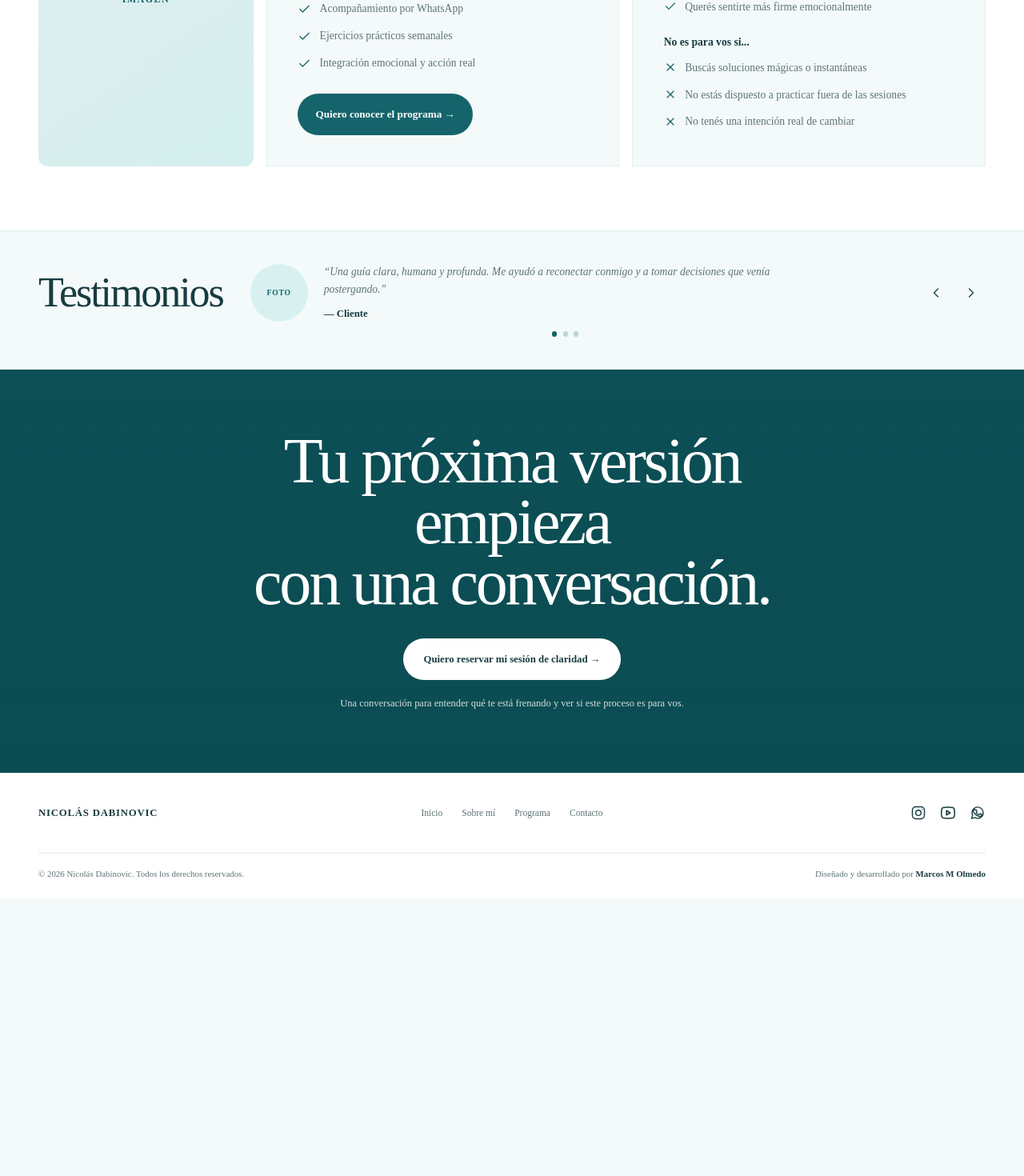
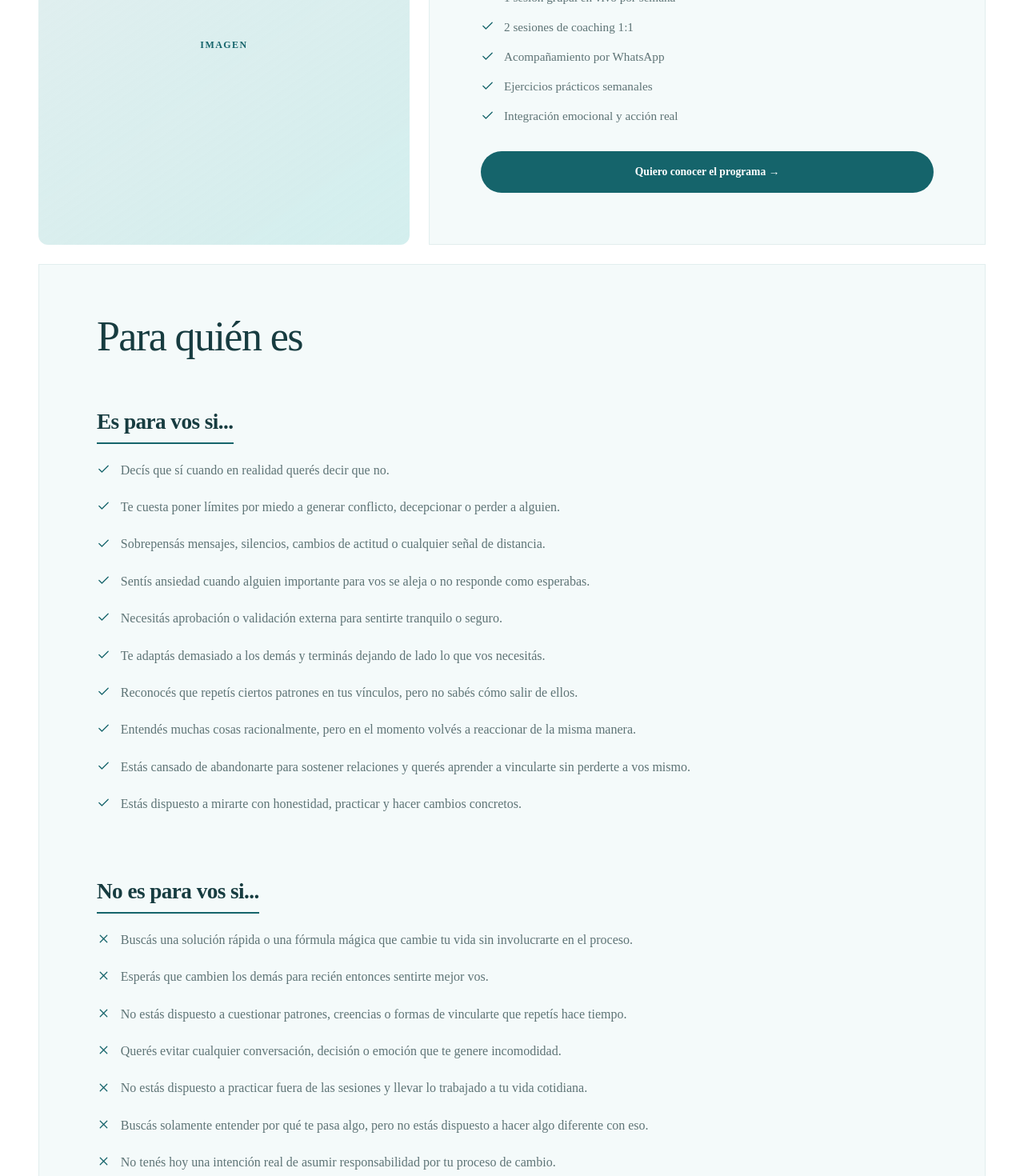
Before and after one commit to MarcosMolmedo/nicolas-dabinovic, a Next.js app: page / in a window 1280 px wide. Shown: the part 2880-4350 px from the top of the page at 80% size. Before the commit the page ends 4003 px from the top, so only its background shows below. Built offline with nearby package versions, Linux system fonts and the light colour scheme.

Commit message:
Update program audience section layout and content

```diff
--- a/src/components/sections/Program.module.css
+++ b/src/components/sections/Program.module.css
@@ -1,5 +1,5 @@
 .section {
-  padding-block: 1rem 4.5rem;
+  padding-block: 1rem 5rem;
   background-color: var(--color-white);
 }
 
@@ -19,7 +19,6 @@
   justify-content: center;
 
   width: 100%;
-  min-width: 0;
   min-height: 22rem;
   overflow: hidden;
 
@@ -45,40 +44,35 @@
 }
 
 /* =========================
-   CARDS
+   PROGRAM
    ========================= */
 
-.program,
-.audience {
-  min-width: 0;
-  padding: 2rem;
+.program {
+  padding: clamp(2rem, 5vw, 3.5rem);
 
   background-color: var(--color-background);
   border: 1px solid rgba(21, 100, 107, 0.08);
 }
 
-.title {
+.title,
+.audienceTitle {
   margin: 0;
 
   color: var(--color-heading);
 
   font-family: var(--font-heading), serif;
-  font-size: clamp(2.2rem, 8vw, 2.8rem);
+  font-size: clamp(2.25rem, 5vw, 3rem);
   font-weight: 500;
   line-height: 1;
   letter-spacing: -0.03em;
 }
 
-/* =========================
-   LISTS
-   ========================= */
-
 .list {
   display: flex;
   flex-direction: column;
-  gap: 0.8rem;
+  gap: 0.85rem;
 
-  margin: 1.5rem 0 0;
+  margin: 1.75rem 0 0;
   padding: 0;
 
   list-style: none;
@@ -87,7 +81,7 @@
 .list li {
   display: flex;
   align-items: flex-start;
-  gap: 0.65rem;
+  gap: 0.75rem;
 
   color: var(--color-text);
 
@@ -104,25 +98,6 @@
 }
 
 /* =========================
-   LABELS
-   ========================= */
-
-.label {
-  margin: 1.5rem 0 0;
-
-  color: var(--color-heading);
-
-  font-family: var(--font-body), sans-serif;
-  font-size: 0.95rem;
-  font-weight: 700;
-  line-height: 1.4;
-}
-
-.label + .list {
-  margin-top: 0.75rem;
-}
-
-/* =========================
    BUTTON
    ========================= */
 
@@ -131,8 +106,8 @@
   align-items: center;
   justify-content: center;
 
-  margin-top: 1.75rem;
-  padding: 0.95rem 1.4rem;
+  margin-top: 2rem;
+  padding: 0.95rem 1.5rem;
 
   color: var(--color-white);
   background-color: var(--color-primary);
@@ -140,7 +115,7 @@
   border-radius: 999px;
 
   font-family: var(--font-body), sans-serif;
-  font-size: 0.9rem;
+  font-size: 0.85rem;
   font-weight: 700;
 
   transition:
@@ -154,98 +129,178 @@
 }
 
 /* =========================
-   TABLET
-   768px — 1099px
+   AUDIENCE
    ========================= */
 
-@media (min-width: 768px) and (max-width: 1099px) {
+.audience {
+  padding: clamp(2rem, 5vw, 4rem);
+
+  background-color: var(--color-background);
+  border: 1px solid rgba(21, 100, 107, 0.08);
+}
+
+/*
+  IMPORTANTE:
+  Acá generamos espacio REAL entre
+  "Para quién es" y "Es para vos si..."
+*/
+.audienceTitle {
+  margin-bottom: 3.5rem;
+}
+
+/*
+  Cada grupo ahora es independiente.
+*/
+.audienceBlock {
+  width: 100%;
+}
+
+/*
+  Esta regla separa específicamente
+  "No es para vos si..." del último ✓.
+*/
+.audienceBlock + .audienceBlock {
+  margin-top: 4rem;
+}
+
+.label {
+  display: inline-block;
+
+  margin: 0 0 1.25rem;
+  padding-bottom: 0.55rem;
+
+  color: var(--color-heading);
+
+  border-bottom: 2px solid var(--color-primary);
+
+  font-family: var(--font-heading), serif;
+  font-size: clamp(1.35rem, 4vw, 1.7rem);
+  font-weight: 600;
+  line-height: 1.2;
+  letter-spacing: -0.02em;
+}
+
+.audienceList {
+  display: flex;
+  flex-direction: column;
+  gap: 1.1rem;
+
+  margin: 0;
+  padding: 0;
+
+  list-style: none;
+}
+
+.audienceList li {
+  display: flex;
+  align-items: flex-start;
+  gap: 0.8rem;
+
+  color: var(--color-text);
+
+  font-family: var(--font-body), sans-serif;
+  font-size: 0.95rem;
+  line-height: 1.6;
+}
+
+.audienceList svg {
+  flex: 0 0 auto;
+  margin-top: 0.2rem;
+
+  color: var(--color-primary);
+}
+
+/* =========================
+   TABLET
+   ========================= */
+
+@media (min-width: 768px) {
   .section {
-    padding-block: 1rem 5rem;
+    padding-block: 1rem 6rem;
   }
 
   .container {
     grid-template-columns:
-      minmax(14rem, 0.75fr)
+      minmax(15rem, 0.75fr)
       minmax(0, 1.25fr);
 
-    gap: 1rem;
+    gap: 1.25rem;
     align-items: stretch;
   }
 
   .imagePlaceholder {
-    min-height: 25rem;
+    min-height: 27rem;
   }
 
   .program {
-    padding: 2.25rem;
+    display: flex;
+    flex-direction: column;
+    justify-content: center;
   }
 
   .audience {
     grid-column: 1 / -1;
-    padding: 2.25rem;
   }
 
-  .title {
-    font-size: clamp(2.3rem, 5vw, 2.8rem);
+  .audienceTitle {
+    margin-bottom: 4rem;
   }
 
-  .list li {
-    font-size: 0.95rem;
-  }
-
-  .label {
-    font-size: 0.95rem;
-  }
-
-  .button {
-    font-size: 0.9rem;
+  .audienceBlock + .audienceBlock {
+    margin-top: 4.5rem;
   }
 }
 
 /* =========================
    DESKTOP
-   1100px+
    ========================= */
 
 @media (min-width: 1100px) {
   .section {
-    padding-block: 0 5rem;
+    padding-block: 1rem 7rem;
   }
 
   .container {
     grid-template-columns:
-      minmax(13rem, 0.7fr)
-      minmax(20rem, 1.15fr)
-      minmax(20rem, 1.15fr);
+      minmax(19rem, 0.8fr)
+      minmax(0, 1.2fr);
 
-    align-items: stretch;
-    gap: 1rem;
+    gap: 1.5rem;
   }
 
   .imagePlaceholder {
-    min-height: 25rem;
+    min-height: 31rem;
   }
 
-  .program,
-  .audience {
-    padding: clamp(2rem, 3vw, 3rem);
+  .program {
+    padding: 4rem;
   }
 
-  .list li {
-    font-size: 0.85rem;
+  .audience {
+    padding: 4rem 4.5rem;
   }
 
-  .label {
-    font-size: 0.85rem;
+  .audienceTitle {
+    margin-bottom: 4rem;
+    font-size: 3.25rem;
   }
 
-  .button {
-    font-size: 0.82rem;
+  .audienceBlock + .audienceBlock {
+    margin-top: 5rem;
+  }
+
+  .audienceList {
+    gap: 1.25rem;
+  }
+
+  .audienceList li {
+    font-size: 1rem;
+    line-height: 1.65;
   }
 }
 
 /* =========================
-   ACCESSIBILITY
+   REDUCED MOTION
    ========================= */
 
 @media (prefers-reduced-motion: reduce) {
--- a/src/components/sections/Program.tsx
+++ b/src/components/sections/Program.tsx
@@ -1,5 +1,7 @@
 import { Check, X } from 'lucide-react';
+
 import Container from '@/components/ui/Container';
+
 import styles from './Program.module.css';
 
 export default function Program() {
@@ -51,45 +53,154 @@ export default function Program() {
         </div>
 
         <div className={styles.audience}>
-          <h2 className={styles.title}>Para quién es</h2>
+          <h2 className={styles.audienceTitle}>Para quién es</h2>
 
+          <div className={styles.audienceBlock}>
             <p className={styles.label}>Es para vos si...</p>
 
-          <ul className={styles.list}>
+            <ul className={styles.audienceList}>
               <li>
-              <Check size={16} strokeWidth={1.8} />
-              <span>Querés dejar de abandonarte para sostener vínculos</span>
+                <Check size={17} strokeWidth={1.8} />
+                <span>
+                  Decís que sí cuando en realidad querés decir que no.
+                </span>
               </li>
 
               <li>
-              <Check size={16} strokeWidth={1.8} />
-              <span>Te cuesta poner límites sin sentir culpa</span>
+                <Check size={17} strokeWidth={1.8} />
+                <span>
+                  Te cuesta poner límites por miedo a generar conflicto,
+                  decepcionar o perder a alguien.
+                </span>
               </li>
 
               <li>
-              <Check size={16} strokeWidth={1.8} />
-              <span>Querés sentirte más firme emocionalmente</span>
-            </li>
-          </ul>
-
-          <p className={styles.label}>No es para vos si...</p>
-
-          <ul className={styles.list}>
-            <li>
-              <X size={16} strokeWidth={1.8} />
-              <span>Buscás soluciones mágicas o instantáneas</span>
+                <Check size={17} strokeWidth={1.8} />
+                <span>
+                  Sobrepensás mensajes, silencios, cambios de actitud o
+                  cualquier señal de distancia.
+                </span>
               </li>
 
               <li>
-              <X size={16} strokeWidth={1.8} />
-              <span>No estás dispuesto a practicar fuera de las sesiones</span>
+                <Check size={17} strokeWidth={1.8} />
+                <span>
+                  Sentís ansiedad cuando alguien importante para vos se aleja o
+                  no responde como esperabas.
+                </span>
               </li>
 
               <li>
-              <X size={16} strokeWidth={1.8} />
-              <span>No tenés una intención real de cambiar</span>
+                <Check size={17} strokeWidth={1.8} />
+                <span>
+                  Necesitás aprobación o validación externa para sentirte
+                  tranquilo o seguro.
+                </span>
+              </li>
+
+              <li>
+                <Check size={17} strokeWidth={1.8} />
+                <span>
+                  Te adaptás demasiado a los demás y terminás dejando de lado
+                  lo que vos necesitás.
+                </span>
+              </li>
+
+              <li>
+                <Check size={17} strokeWidth={1.8} />
+                <span>
+                  Reconocés que repetís ciertos patrones en tus vínculos, pero
+                  no sabés cómo salir de ellos.
+                </span>
+              </li>
+
+              <li>
+                <Check size={17} strokeWidth={1.8} />
+                <span>
+                  Entendés muchas cosas racionalmente, pero en el momento volvés
+                  a reaccionar de la misma manera.
+                </span>
+              </li>
+
+              <li>
+                <Check size={17} strokeWidth={1.8} />
+                <span>
+                  Estás cansado de abandonarte para sostener relaciones y
+                  querés aprender a vincularte sin perderte a vos mismo.
+                </span>
+              </li>
+
+              <li>
+                <Check size={17} strokeWidth={1.8} />
+                <span>
+                  Estás dispuesto a mirarte con honestidad, practicar y hacer
+                  cambios concretos.
+                </span>
               </li>
             </ul>
+          </div>
+
+          <div className={styles.audienceBlock}>
+            <p className={styles.label}>No es para vos si...</p>
+
+            <ul className={styles.audienceList}>
+              <li>
+                <X size={17} strokeWidth={1.8} />
+                <span>
+                  Buscás una solución rápida o una fórmula mágica que cambie tu
+                  vida sin involucrarte en el proceso.
+                </span>
+              </li>
+
+              <li>
+                <X size={17} strokeWidth={1.8} />
+                <span>
+                  Esperás que cambien los demás para recién entonces sentirte
+                  mejor vos.
+                </span>
+              </li>
+
+              <li>
+                <X size={17} strokeWidth={1.8} />
+                <span>
+                  No estás dispuesto a cuestionar patrones, creencias o formas
+                  de vincularte que repetís hace tiempo.
+                </span>
+              </li>
+
+              <li>
+                <X size={17} strokeWidth={1.8} />
+                <span>
+                  Querés evitar cualquier conversación, decisión o emoción que
+                  te genere incomodidad.
+                </span>
+              </li>
+
+              <li>
+                <X size={17} strokeWidth={1.8} />
+                <span>
+                  No estás dispuesto a practicar fuera de las sesiones y llevar
+                  lo trabajado a tu vida cotidiana.
+                </span>
+              </li>
+
+              <li>
+                <X size={17} strokeWidth={1.8} />
+                <span>
+                  Buscás solamente entender por qué te pasa algo, pero no estás
+                  dispuesto a hacer algo diferente con eso.
+                </span>
+              </li>
+
+              <li>
+                <X size={17} strokeWidth={1.8} />
+                <span>
+                  No tenés hoy una intención real de asumir responsabilidad por
+                  tu proceso de cambio.
+                </span>
+              </li>
+            </ul>
+          </div>
         </div>
       </Container>
     </section>
```
Lines whose indentation alone changed are shown as unchanged.
